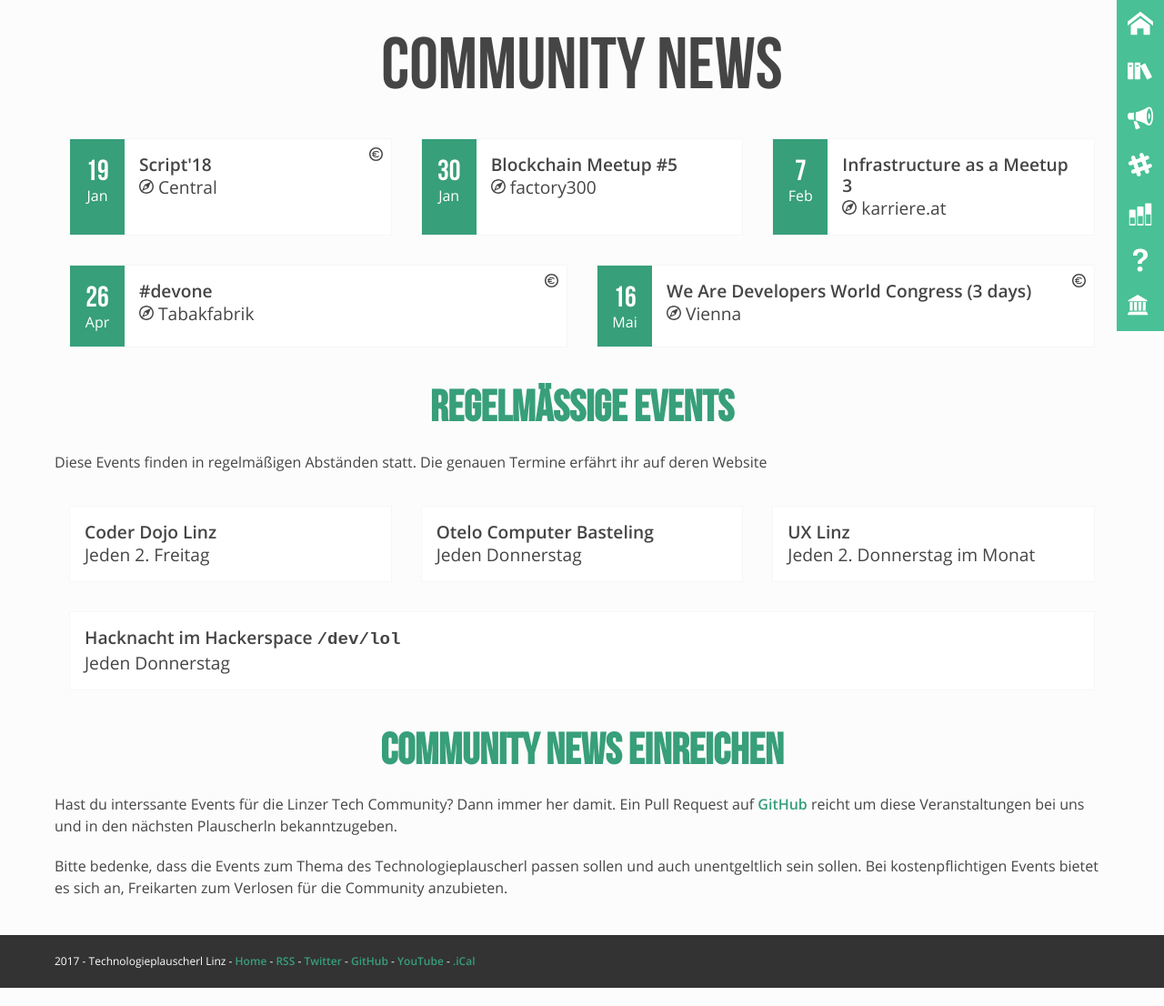
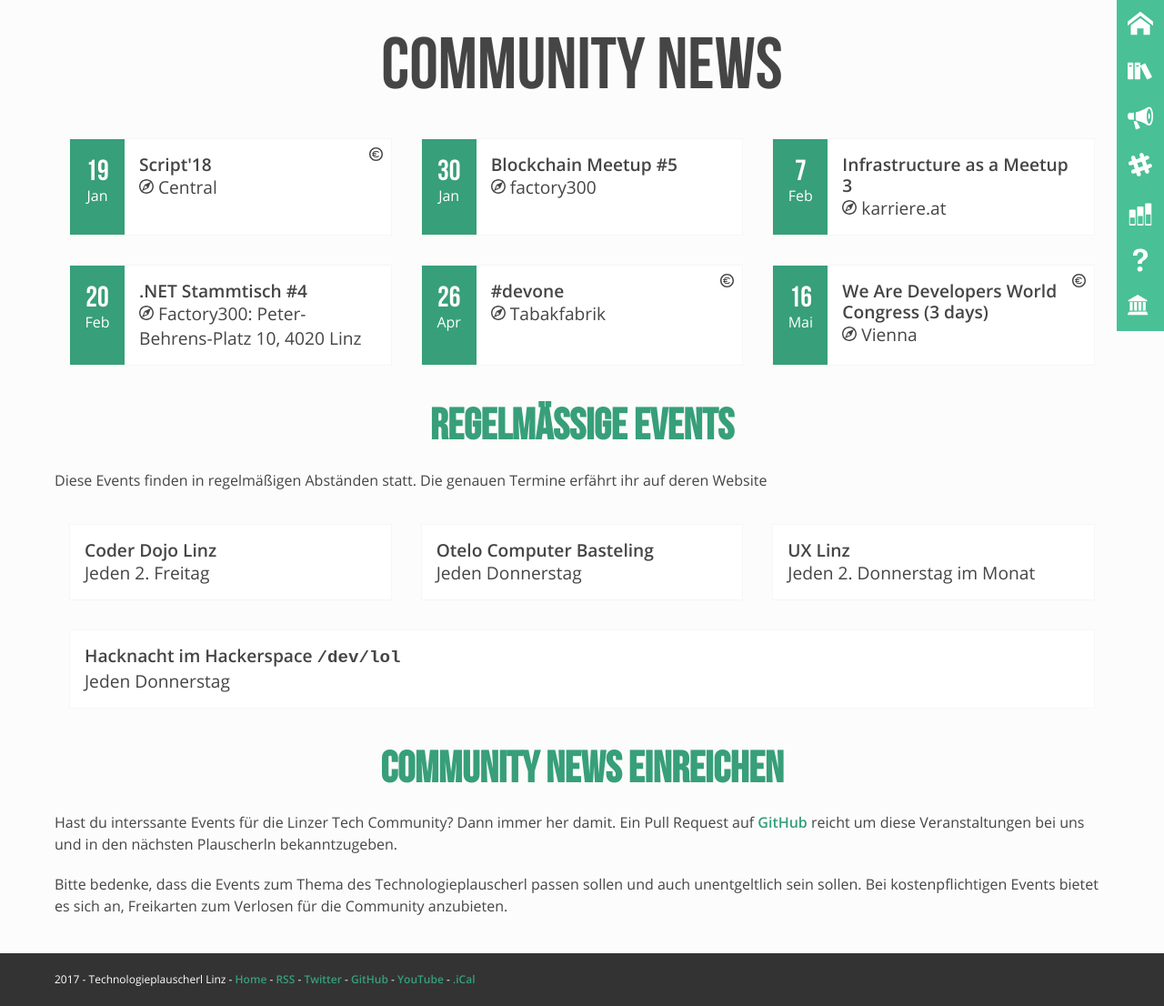
Before and after one commit to mericanAncer127/plauscherl, a Jekyll site: the page built from pages/community-news.html, in a window 1280 px wide. Shown: the whole page at 91% size. Built offline with Jekyll 4.4.1, drawn with Linux system fonts in a browser that asks for light colours.

Commit message:
Update community.yml
added ".NET Stammtisch #4"

```diff
--- a/_data/community.yml
+++ b/_data/community.yml
@@ -365,17 +365,22 @@
       name: ".NET Stammtisch #1"
       location: "Dynatrace"
       date: 2017-05-23
-      link: https://www.facebook.com/events/103865070169125/
+      link: https://dotnetstammtisch.at
     -
       name: ".NET Stammtisch #2"
       location: "Coworking Cube: Obere Landstraße 19, 4055 Pucking"
       date: 2017-07-26
-      link: https://www.facebook.com/events/1003694579733452/
+      link: https://dotnetstammtisch.at
     -
       name: ".NET Stammtisch #3"
       location: "bet-at-home: Hafenstraße 47-51, 4020 Linz"
       date: 2017-10-24
-      link: https://dotnetstammtisch.github.io/
+      link: https://dotnetstammtisch.at
+    -
+      name: ".NET Stammtisch #4"
+      location: "Factory300: Peter-Behrens-Platz 10, 4020 Linz"
+      date: 2018-02-20
+      link: https://dotnetstammtisch.at
 -
   id: linz-cobol-meetup
   name: "Linz Cobol Meetup"
```
